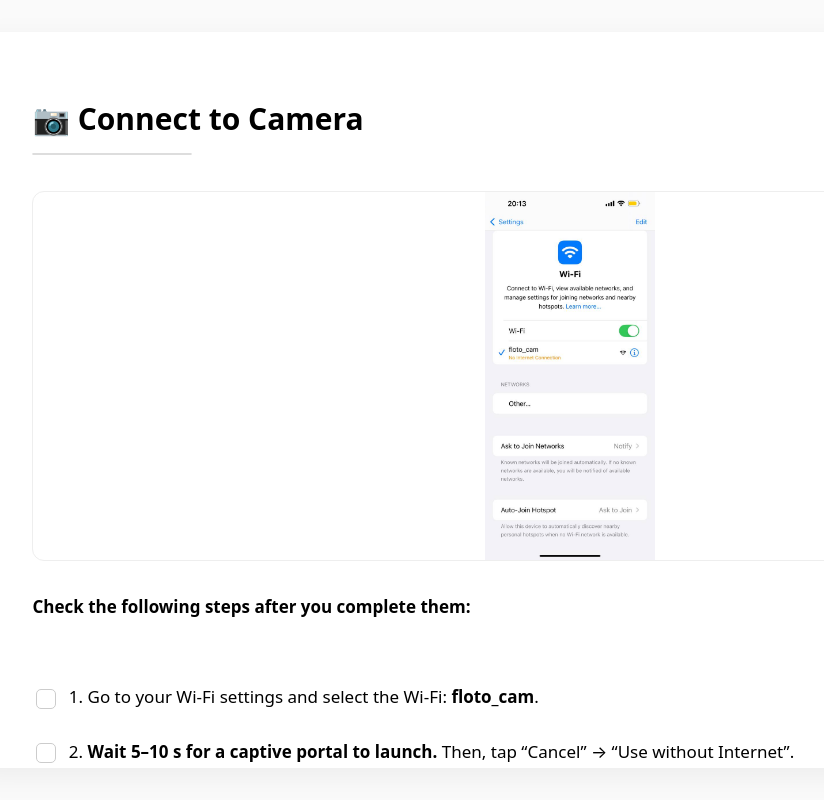
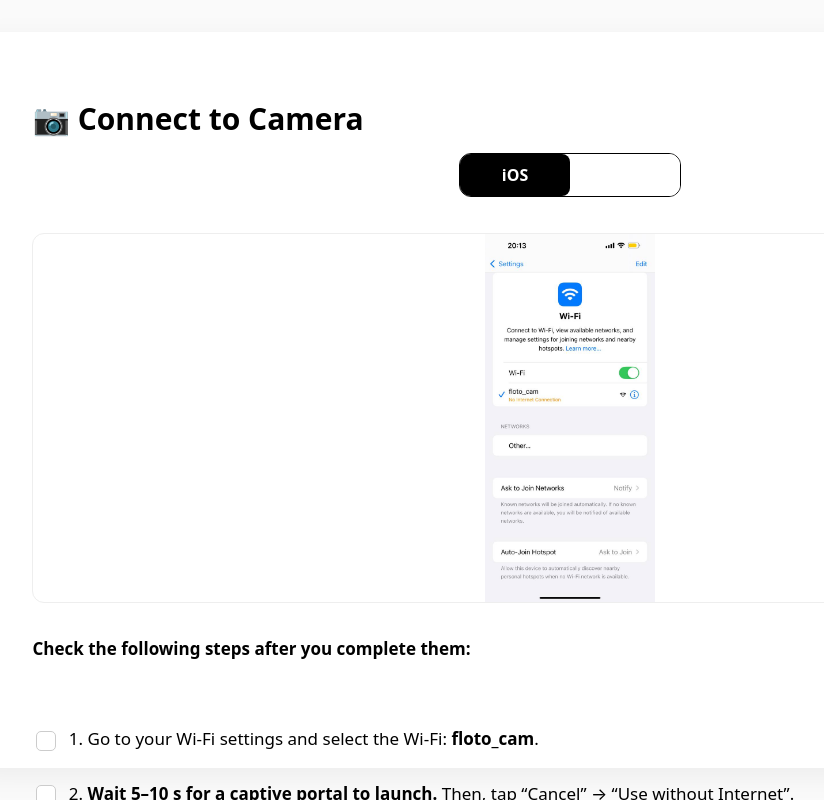
Before and after one commit to WB99/floto-public, a React (Vite) app: page / in a window 1280 px wide. Shown: the whole page, without its empty margins (70-894 px from the left). Built offline with nearby package versions, Linux system fonts and the light colour scheme; no server answers.

Commit message:
fix tab not showing, tab change color to black white

```diff
--- a/src/screens/Connect.jsx
+++ b/src/screens/Connect.jsx
@@ -193,6 +193,7 @@
         <div style={styles.inner}>
           <h2 style={styles.h2}>📷 Connect to Camera</h2>
 
+          <div style={styles.segmentedWrapper}>
             <div style={styles.segmented}>
               <button
                 onClick={() => setPlatform("ios")}
@@ -212,6 +213,7 @@
               >
                 Android
               </button>
+            </div>
           </div>
 
           {renderInstructions()}
@@ -261,26 +263,32 @@
     textAlign: "left",
     color: "#000",
   },
+  segmentedWrapper: {
+    display: "flex",
+    justifyContent: "center",
+    marginBottom: "2vh",
+  },
   segmented: {
     display: "flex",
-    width: "fit-content",
+    width: "220px",
     borderRadius: 12,
-    border: "1.5px solid #ddd",
+    border: "1.5px solid #000",
     overflow: "hidden",
-    alignSelf: "flex-start",
-    marginBottom: "2vh",
   },
   segment: {
-    padding: "8px 18px",
+    flex: 1,
+    padding: "10px 0",
     background: "#fff",
     border: "none",
     fontSize: "clamp(14px, 3vw, 16px)",
-    color: "#007aff",
+    color: "#000",
     cursor: "pointer",
-    fontWeight: 500,
+    fontWeight: 600,
+    textAlign: "center",
+    transition: "all 0.2s ease",
   },
   activeSegment: {
-    background: "#007aff",
+    background: "#000",
     color: "#fff",
   },
   imgBox: {
```
Lines whose indentation alone changed are shown as unchanged.
